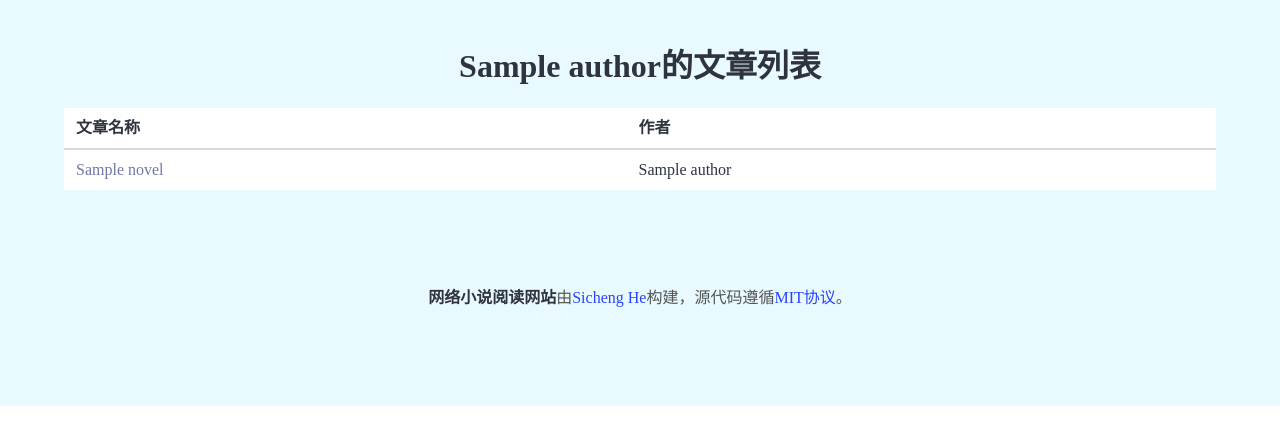
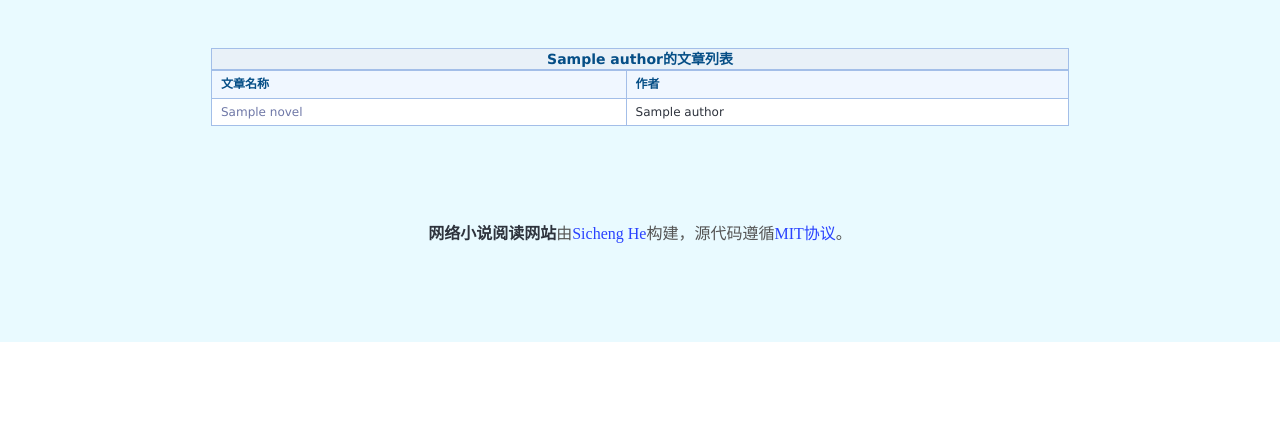
Before and after one commit to hesic73/webnovel, a FastAPI app: page /author/1/ in a window 1280 px wide. Shown: the part 56-486 px from the top of the page. Run offline with FastAPI, Linux system fonts and the light colour scheme; tables that the repository leaves empty hold one stand-in row (values such as "Sample post"); parts of the project's set-up code (start-up, migrations or seed data) failed here and were passed over.

Commit message:
some improvements on frontend styles

```diff
--- a/static/css/common.css
+++ b/static/css/common.css
@@ -11,6 +11,38 @@ body {
     font-family: "宋体", "Microsoft YaHei", "微软雅黑";
 }
 
+table {
+    text-align: left;
+    font: 12px/120% 宋体, Verdana, Arial, sans-serif
+}
+
+table caption {
+    border: 1px solid #a3bee8;
+    background: #e9f1f8;
+    color: #054e86;
+    font-weight: 700;
+    font-size: 14px;
+    padding: 3px;
+    margin: auto;
+}
+
+table th {
+    border: 1px solid #a3bee8 !important;
+    background: #f0f7ff !important;
+    color: #054e86 !important;
+    text-align: center;
+    font-weight: 700;
+    font-size: 12px;
+    padding: 3px
+}
+
+table td {
+    border: 1px solid #a3bee8 !important;
+    background-color: #fff !important;
+}
+
+
+
 .custom-footer {
     background-color: #e9faff;
 
@@ -22,11 +54,12 @@ body {
 
 /* 上一章/下一章/加入书架 */
 .custom-link-chapter {
-    color: #6f78a7;
+    color: #6f78a7 !important;
     text-decoration: none;
 }
 
 .custom-link-chapter:hover {
+    color: #f60 !important;
     text-decoration: underline;
 }
 
@@ -38,14 +71,20 @@ body {
 
 .custom-link-list:hover {
     text-decoration: underline;
+    color: #444 !important;
 }
 
 .custom-link-list:visited {
     color: #999;
 }
 
+.custom-link-list:visited:hover {
+    color: #999 !important;
+}
+
+
 .custom-border {
     border: 3px solid #c3dfea;
-    border-radius: 0.5rem;
+    /* border-radius: 0.5rem; */
     padding: 1rem;
 }
--- a/templates/author.html.jinja
+++ b/templates/author.html.jinja
@@ -3,10 +3,11 @@
 {% block content %}
 <section class="section">
     <div class="container">
+        <div class="columns is-mobile is-centered">
+            <div class="column is-8-fullhd is-9-widescreen is-10-desktop">
 
-        <h1 class="title has-text-centered">{{ author.name }}的文章列表</h1>
-
-        <table class="table is-fullwidth is-striped">
+                <table class="table is-fullwidth is-bordered">
+                    <caption>{{ author.name }}的文章列表</caption>
                     <thead>
                         <tr>
                             <th>文章名称</th>
@@ -24,5 +25,7 @@
                 </table>
 
             </div>
+        </div>
+    </div>
 </section>
 {% endblock %}
```
Also changed, not shown: templates/bookshelf.html.jinja (+7 -1 lines), templates/chapter.html.jinja (+10 -11 lines), templates/novel.html.jinja (+18 -9 lines). Lines whose indentation alone changed are shown as unchanged.
